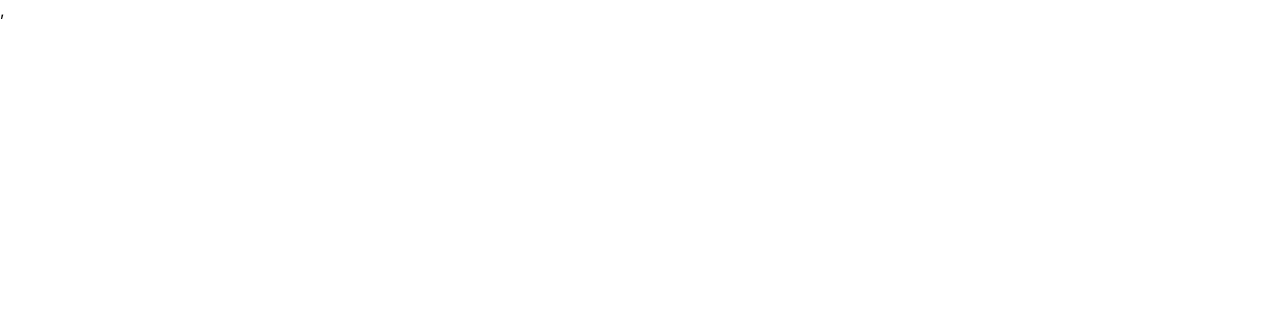
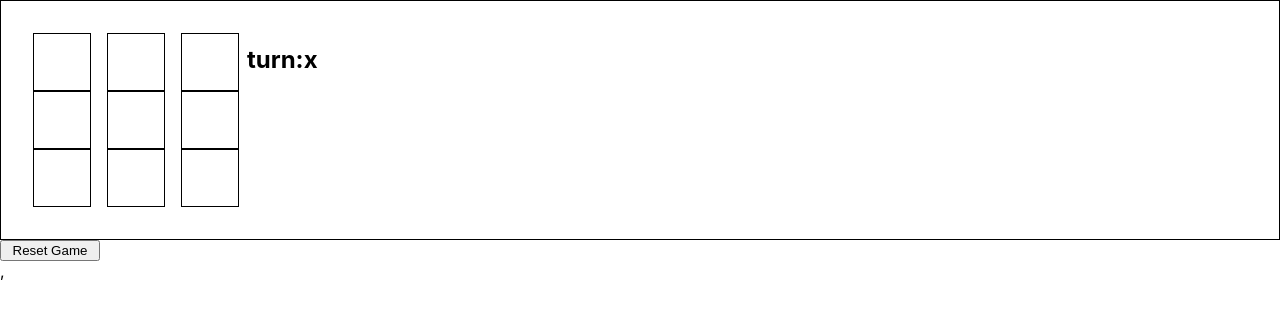
Before and after one commit to tarunnarayandev/MyReact, a React (Create React App) app in the folder my-react-app/: page /tick-tac-toe in a window 1280 px wide. Shown: the top 316 px of the page. Built offline with nearby package versions, Linux system fonts and the light colour scheme.

Commit message:
code splitting and tic tac toe done

```diff
--- a/my-react-app/src/App.js
+++ b/my-react-app/src/App.js
@@ -1,10 +1,28 @@
-import { Switch, Route } from "react-router-dom";
-import { ProductListPage } from "./Container/ProductListPage";
+import React, { Suspense } from "react";
+import { BrowserRouter, Switch, Route } from "react-router-dom";
+
+const ProductListPage = React.lazy(() =>
+  import("./Container/ProductListPage").then((m) => ({
+    default: m.ProductListPage,
+  }))
+);
+
+const TickTacToe = React.lazy(() =>
+  import("./Container/TickTacToe").then((m) => ({
+    default: m.TickTacToe,
+  }))
+);
+
 export default function App() {
   return (
-    <Switch>
-      <Route exact path="/" component={() => <h1>Home</h1>} />
-      <Route path="/products" component={ProductListPage} />
-    </Switch>
+    <BrowserRouter>
+      <Suspense fallback={<div>Loading...</div>}>
+        <Switch>
+          <Route exact path="/" component={() => <h1>Home</h1>} />
+          <Route path="/products" component={ProductListPage} />
+          <Route path="/tick-tac-toe" component={TickTacToe} />
+        </Switch>
+      </Suspense>
+    </BrowserRouter>
   );
 }
--- /dev/null
+++ b/my-react-app/src/Container/TickTacToe/index.js
@@ -0,0 +1,113 @@
+import React, { useEffect, useState } from "react";
+import "./style.css";
+export const TickTacToe = ({ size = 3 }) => {
+  const [gameArr, setGameArrValue] = useState(
+    Array.from({ length: size }, () => Array(size).fill(" "))
+  );
+  const [winner, setWinner] = useState(null);
+  const [turn, toggleTurn] = useState("x");
+  console.log("gameArr>>>>", gameArr);
+  const handleBoxClick = (currValue, x, y) => {
+    console.log(currValue, x, y);
+    if (currValue === " ") {
+      const newArr = gameArr.map((row, rowIdx) =>
+        rowIdx === x
+          ? row.map((val, colIdx) => (colIdx === y ? turn : val))
+          : row
+      );
+      setGameArrValue(newArr);
+      toggleTurn(turn === "x" ? "0" : "x");
+    }
+  };
+
+  useEffect(() => {
+    const checkWinner = () => {
+      // Check rows
+      for (let i = 0; i < size; i++) {
+        if (
+          gameArr[i][0] !== " " &&
+          gameArr[i].every((val) => val === gameArr[i][0])
+        ) {
+          return gameArr[i][0];
+        }
+      }
+
+      // Check columns
+      for (let i = 0; i < size; i++) {
+        if (
+          gameArr[0][i] !== " " &&
+          gameArr.every((row) => row[i] === gameArr[0][i])
+        ) {
+          return gameArr[0][i];
+        }
+      }
+
+      // Check diagonals
+      if (
+        gameArr[0][0] !== " " &&
+        gameArr.every((row, i) => row[i] === gameArr[0][0])
+      ) {
+        return gameArr[0][0];
+      }
+
+      if (
+        gameArr[0][size - 1] !== " " &&
+        gameArr.every((row, i) => row[size - 1 - i] === gameArr[0][size - 1])
+      ) {
+        return gameArr[0][size - 1];
+      }
+
+      // Check for draw
+      if (gameArr.every((row) => row.every((val) => val !== " "))) {
+        return "draw";
+      }
+      return null;
+    };
+
+    const winner = checkWinner();
+    if (winner !== null && winner !== "draw") {
+      setWinner(winner);
+    } else if (winner === "draw") {
+      setWinner("draw");
+    }
+  }, [gameArr, size]);
+
+  return (
+    <div className="flexColumn">
+      <div className="container">
+        {gameArr.map((item, index) => {
+          return (
+            <div key={index} className="boxes-y">
+              {item.map((value, idx) => {
+                return (
+                  <div
+                    onClick={() => handleBoxClick(value, index, idx)}
+                    className="boxes-x"
+                  >
+                    {value}
+                  </div>
+                );
+              })}
+            </div>
+          );
+        })}
+        {winner && winner !== "draw" && <h2>winner:{winner}</h2>}
+        {winner === "draw" && <h2>It's a draw!</h2>}
+        {!winner && <h2>turn:{turn}</h2>}
+
+      </div>
+      <button
+            style={{width: "100px"}}
+          onClick={() => {
+            setGameArrValue(
+              Array.from({ length: size }, () => Array(size).fill(" "))
+            );
+            setWinner(null);
+            toggleTurn("x");
+          }}
+        >
+          Reset Game
+        </button>
+    </div>
+  );
+};
--- /dev/null
+++ b/my-react-app/src/Container/TickTacToe/style.css
@@ -0,0 +1,18 @@
+.container {
+    display: inline-flex;
+    padding: 24px;
+    border: 1px solid black;
+}
+
+.boxes-y {
+    padding: 8px;
+}
+
+.boxes-x {
+    text-align: center;
+    font-size: xx-large;
+    height: 40px;
+    width: 40px;
+    padding: 8px;
+    border: 1px solid black;
+}
```
